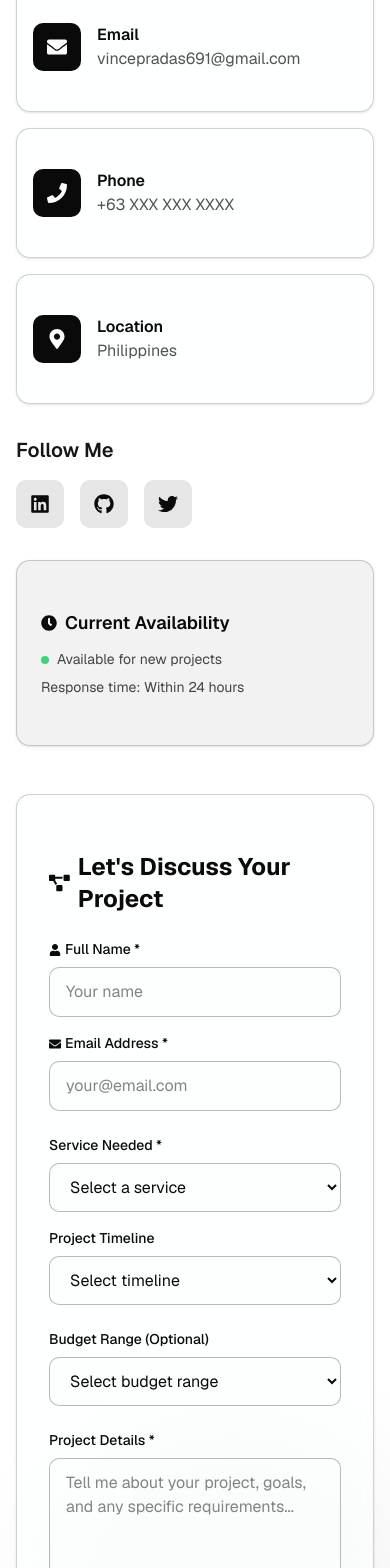
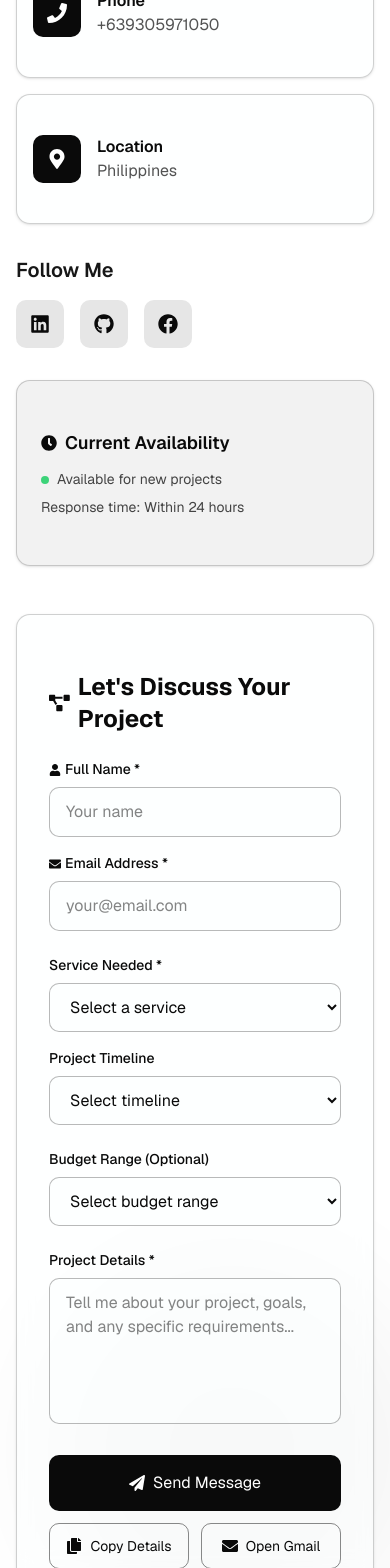
Before and after one commit to VincePradas/vincepradas.github.io, a Next.js app: page / in a window 390 px wide. Shown: the part 8950-10518 px from the top of the page. Built offline with nearby package versions, Linux system fonts and the light colour scheme.

Commit message:
update services and contact sections

```diff
--- a/src/app/sections/Contact.tsx
+++ b/src/app/sections/Contact.tsx
@@ -11,11 +11,13 @@ import {
   FaMapMarkerAlt,
   FaLinkedin,
   FaGithub,
-  FaTwitter,
   FaPaperPlane,
   FaUser,
   FaProjectDiagram,
   FaClock,
+  FaFacebook,
+  FaCheckCircle,
+  FaCopy,
 } from "react-icons/fa";
 
 gsap.registerPlugin(ScrollTrigger);
@@ -24,14 +26,14 @@ const contactInfo = [
   {
     icon: FaEnvelope,
     label: "Email",
-    value: "vincepradas691@gmail.com",
-    href: "mailto:vincepradas691@gmail.com",
+    value: "vincepradas.business@gmail.com",
+    href: "mailto:vincepradas.business@gmail.com",
   },
   {
     icon: FaPhone,
     label: "Phone",
-    value: "+63 XXX XXX XXXX",
-    href: "tel:+63XXXXXXXXX",
+    value: "+639305971050",
+    href: "tel:+639305971050",
   },
   {
     icon: FaMapMarkerAlt,
@@ -55,9 +57,9 @@ const socialLinks = [
     color: "hover:text-gray-800 dark:hover:text-gray-200",
   },
   {
-    icon: FaTwitter,
+    icon: FaFacebook,
     label: "Twitter",
-    href: "https://twitter.com/vincepradas",
+    href: "https://facebook.com/vince6910",
     color: "hover:text-blue-400",
   },
 ];
@@ -81,6 +83,7 @@ export default function Contact() {
     message: "",
   });
   const [isSubmitting, setIsSubmitting] = useState(false);
+  const [showSuccess, setShowSuccess] = useState(false);
   const isInView = useInView(sectionRef, { once: true, margin: "-100px" });
 
   useEffect(() => {
@@ -138,65 +141,24 @@ export default function Contact() {
     e.preventDefault();
     setIsSubmitting(true);
 
-    const emailBody = `
-        Name: ${formData.name}
+    const subject = `Project Consultation Request - ${formData.service}`;
+    const emailBody = `Name: ${formData.name}
         Email: ${formData.email}
         Service Needed: ${formData.service}
         Timeline: ${formData.timeline}
         Budget Range: ${formData.budget}
 
         Message:
-        ${formData.message}
-        `.trim();
+        ${formData.message}`;
 
-    const subject = `Project Consultation Request - ${formData.service}`;
     const mailtoLink = `mailto:vincepradas.business@gmail.com?subject=${encodeURIComponent(
       subject
     )}&body=${encodeURIComponent(emailBody)}`;
 
-    try {
-      const link = document.createElement("a");
-      link.href = mailtoLink;
-      link.target = "_blank";
-      document.body.appendChild(link);
-      link.click();
-      document.body.removeChild(link);
+    window.location.href = mailtoLink;
 
-      alert(
-        `Thank you ${formData.name}! Your email client should open now. If it doesn't, please email me directly at: vincepradas.business@gmail.com`
-      );
-    } catch {
-      // Fallback
-      const emailDetails = `
-Please send an email to: vincepradas.business@gmail.com
+    setShowSuccess(true);
 
-Subject: ${subject}
-
-${emailBody}
-      `;
-
-      // copy to clipboard
-      if (navigator.clipboard) {
-        navigator.clipboard
-          .writeText(emailDetails)
-          .then(() => {
-            alert(
-              "Email details copied to clipboard! Please paste into your email client."
-            );
-          })
-          .catch(() => {
-            alert(
-              `Please email me directly at: vincepradas691@gmail.com\n\n${emailDetails}`
-            );
-          });
-      } else {
-        alert(
-          `Please email me directly at: vincepradas691@gmail.com\n\n${emailDetails}`
-        );
-      }
-    }
-
-    // Reset form
     setTimeout(() => {
       setFormData({
         name: "",
@@ -207,20 +169,101 @@ ${emailBody}
         message: "",
       });
       setIsSubmitting(false);
+
+      setTimeout(() => {
+        setShowSuccess(false);
+      }, 5000);
     }, 1000);
+  };
+
+  const copyEmailDetails = () => {
+    const subject = `Project Consultation Request - ${
+      formData.service || "General"
+    }`;
+    const emailBody = `Name: ${formData.name || "[Your Name]"}
+        Email: ${formData.email || "[Your Email]"}
+        Service Needed: ${formData.service || "[Service Type]"}
+        Timeline: ${formData.timeline || "[Timeline]"}
+        Budget Range: ${formData.budget || "[Budget]"}
+
+        Message:
+        ${formData.message || "[Your message here]"}`;
+
+            const emailDetails = `To: vincepradas.business@gmail.com
+        Subject: ${subject}
+
+        ${emailBody}`;
+
+    if (navigator.clipboard) {
+      navigator.clipboard.writeText(emailDetails).then(() => {
+        alert(
+          "✅ Email details copied to clipboard!\n\nYou can paste this into any email client:\n- Gmail\n- Outlook\n- Yahoo Mail\n- Apple Mail\n- Any other email app"
+        );
+      });
+    } else {
+      const textArea = document.createElement("textarea");
+      textArea.value = emailDetails;
+      document.body.appendChild(textArea);
+      textArea.select();
+      try {
+        document.execCommand("copy");
+        alert(
+          "Email details copied to clipboard!\n\nYou can paste this into any email client."
+        );
+      } catch (err) {
+        alert(`Please copy this email template:\n\n${emailDetails}`);
+      }
+      document.body.removeChild(textArea);
+    }
+  };
+
+  const openGmailCompose = () => {
+    const subject = `Project Consultation Request - ${
+      formData.service || "General"
+    }`;
+    const emailBody = `Name: ${formData.name || "[Your Name]"}
+        Email: ${formData.email || "[Your Email]"}
+        Service Needed: ${formData.service || "[Service Type]"}
+        Timeline: ${formData.timeline || "[Timeline]"}
+        Budget Range: ${formData.budget || "[Budget]"}
+
+        Message:
+        ${formData.message || "[Your message here]"}`;
+
+    const gmailUrl = `https://mail.google.com/mail/?view=cm&fs=1&to=vincepradas.business@gmail.com&su=${encodeURIComponent(
+      subject
+    )}&body=${encodeURIComponent(emailBody)}`;
+
+    window.open(gmailUrl, "_blank");
   };
 
   return (
     <section
       id="contact"
       ref={sectionRef}
-      className="min-h-screen py-20 px-4 sm:px-6 lg:px-20 relative overflow-hidden"
+      className="min-h-screen py-10 px-4 sm:px-6 lg:px-20 relative overflow-hidden"
     >
       {/* Background Elements */}
       <div className="absolute inset-0 opacity-5">
         <div className="absolute top-20 right-10 w-72 h-72 bg-foreground rounded-full blur-3xl animate-pulse" />
         <div className="absolute bottom-20 left-10 w-96 h-96 bg-foreground rounded-full blur-3xl animate-pulse delay-1000" />
       </div>
+
+      {/* Success Message */}
+      {showSuccess && (
+        <motion.div
+          initial={{ opacity: 0, y: -50 }}
+          animate={{ opacity: 1, y: 0 }}
+          exit={{ opacity: 0, y: -50 }}
+          className="fixed top-20 left-1/2 transform -translate-x-1/2 z-50 bg-green-500 text-white px-6 py-4 rounded-lg shadow-lg flex items-center space-x-3"
+        >
+          <FaCheckCircle className="w-5 h-5" />
+          <span className="font-medium">
+            Email client opened! If it didn&apos;t work, use the copy button
+            below.
+          </span>
+        </motion.div>
+      )}
 
       {/* Section Title */}
       <div ref={titleRef} className="text-center mb-16">
@@ -489,49 +532,40 @@ ${emailBody}
                     >
                       <FaPaperPlane className="w-4 h-4" />
                       <span>
-                        {isSubmitting ? "Sending..." : "Send via Email Client"}
+                        {isSubmitting ? "Opening Email..." : "Send Message"}
                       </span>
                     </button>
 
-                    <button
-                      type="button"
-                      onClick={() => {
-                        const subject = `Project Consultation Request - ${
-                          formData.service || "General"
-                        }`;
-                        const emailBody = `
-                            Name: ${formData.name || "[Your Name]"}
-                            Email: ${formData.email || "[Your Email]"}
-                            Service Needed: ${
-                              formData.service || "[Service Type]"
-                            }
-                            Timeline: ${formData.timeline || "[Timeline]"}
-                            Budget Range: ${formData.budget || "[Budget]"}
+                    <div className="grid grid-cols-2 gap-3">
+                      <button
+                        type="button"
+                        onClick={copyEmailDetails}
+                        className="py-3 border border-primary/50 text-foreground rounded-lg hover:bg-primary/5 transition-all duration-300 flex items-center justify-center space-x-2"
+                      >
+                        <FaCopy className="w-4 h-4" />
+                        <span className="text-sm">Copy Details</span>
+                      </button>
 
-                            Message:
-                            ${formData.message || "[Your message here]"}
-                        `.trim();
+                      <button
+                        type="button"
+                        onClick={openGmailCompose}
+                        className="py-3 border border-primary/50 text-foreground rounded-lg hover:bg-primary/5 transition-all duration-300 flex items-center justify-center space-x-2"
+                      >
+                        <FaEnvelope className="w-4 h-4" />
+                        <span className="text-sm">Open Gmail</span>
+                      </button>
+                    </div>
+                  </div>
 
-                        const emailDetails = `To: vincepradas691@gmail.com\nSubject: ${subject}\n\n${emailBody}`;
-
-                        if (navigator.clipboard) {
-                          navigator.clipboard
-                            .writeText(emailDetails)
-                            .then(() => {
-                              alert(
-                                "Email details copied to clipboard! You can paste this into any email client."
-                              );
-                            });
-                        } else {
-                          alert(`Copy this email template:\n\n${emailDetails}`);
-                        }
-                      }}
-                      className="w-full py-3 border border-primary/50 text-foreground rounded-lg hover:bg-primary/5 transition-all duration-300 flex items-center justify-center space-x-2"
+                  <p className="text-xs text-center opacity-60 mt-4">
+                    Having trouble? You can also email directly at{" "}
+                    <a
+                      href="mailto:vincepradas.business@gmail.com"
+                      className="underline hover:opacity-100"
                     >
-                      <FaEnvelope className="w-4 h-4" />
-                      <span>Copy Email Details</span>
-                    </button>
-                  </div>
+                      vincepradas.business@gmail.com
+                    </a>
+                  </p>
                 </form>
               </CardContent>
             </Card>
--- a/src/app/sections/Services.tsx
+++ b/src/app/sections/Services.tsx
@@ -264,7 +264,7 @@ export default function Services() {
     <section
       id="services"
       ref={sectionRef}
-      className="min-h-screen py-20 px-4 sm:px-6 lg:px-20 relative overflow-hidden"
+      className="min-h-screen pt-5 px-4 sm:px-6 lg:px-20 relative overflow-hidden"
     >
       {/* Background Elements */}
       <div className="absolute inset-0 opacity-5">
```
